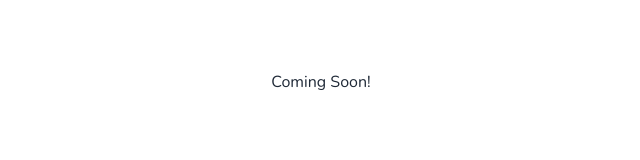
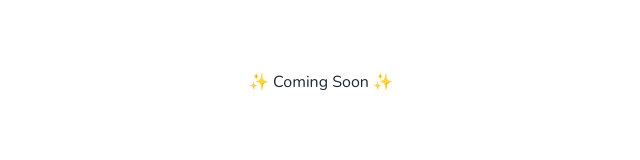
Before and after one commit to bidyadharsahu/portfolio, a Next.js app: page /blog in a window 1280 px wide. Shown: the part 310-470 px from the top of the page, without its empty margins (319-959 px from the left). Built offline with nearby package versions, Linux system fonts and the light colour scheme.

Commit message:
Update page.tsx

```diff
--- a/app/blog/page.tsx
+++ b/app/blog/page.tsx
@@ -2,7 +2,7 @@ import React from 'react'
 
 const Blog = () => {
   return (
-    <div>Coming Soon!</div>
+    <div>✨ Coming Soon ✨</div>
   )
 }
 
```
